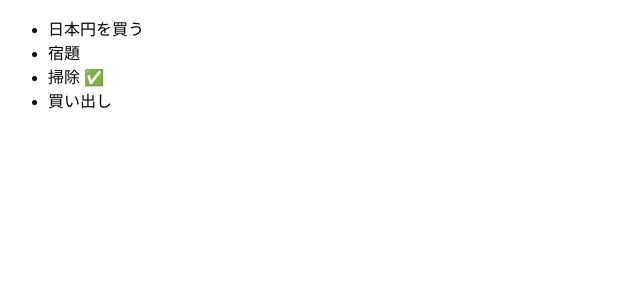
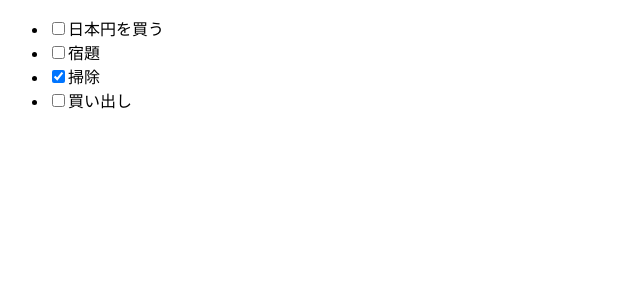
Before and after one commit to kurosu66/react-practice, a React (Vite) app: page / in a window 1280 px wide. Shown: the top 300 px of the page, without its empty margins (0-640 px from the left). Built offline with nearby package versions, Linux system fonts and the light colour scheme.

Commit message:
タスク完了、未完了切り替え実装

```diff
--- a/src/App.jsx
+++ b/src/App.jsx
@@ -11,9 +11,22 @@ export default function App() {
 
   const [tasks, setTasks] = useState(initialTasks);
 
+  function handleToggleTasks(taskId, nextCompleted) {
+    setTasks(tasks.map(task => {
+      if (task.id === taskId) {
+        return { ...task, completed: nextCompleted };
+      } else {
+        return task;
+      }
+    }))
+  }
+
   return (
     <>
-      <TaskList tasks={tasks} />
+      <TaskList
+        tasks={tasks}
+        onToggle={handleToggleTasks}
+      />
     </>
   );
 }
--- a/src/TaskList.jsx
+++ b/src/TaskList.jsx
@@ -1,7 +1,22 @@
-export default function TasksList({tasks}) {
+export default function TasksList({tasks, onToggle}) {
   const taskList = tasks.map(task =>
-    <li key={task.id}>{task.completed ? task.title + '  ✅' : task.title }</li>
+    <li key={task.id}>
+      <label>
+        <input
+          type="checkbox"
+          checked={task.completed}
+          onChange={e => {
+            onToggle(
+              task.id,
+              e.target.checked
+            );
+          }}
+        />
+        {task.title}
+      </label>
+    </li>
   );
+
   return (
     <ul>{taskList}</ul>
   )
```
